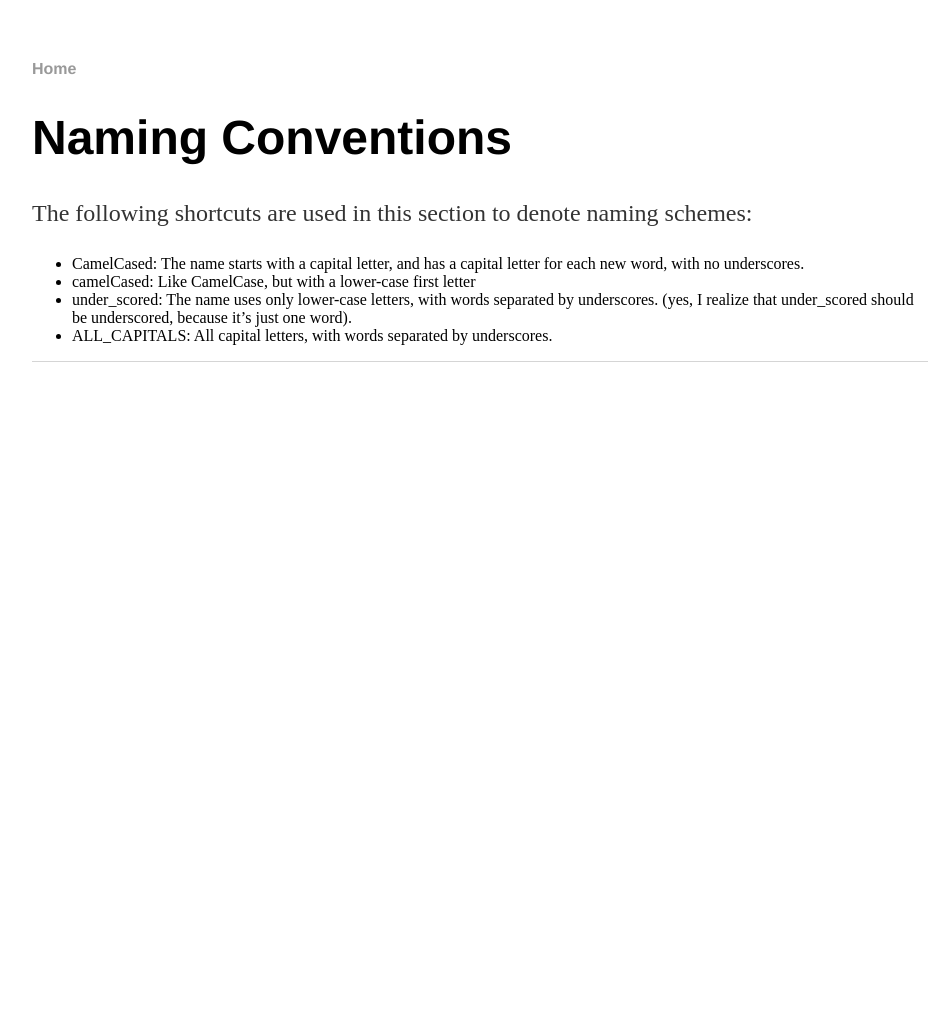
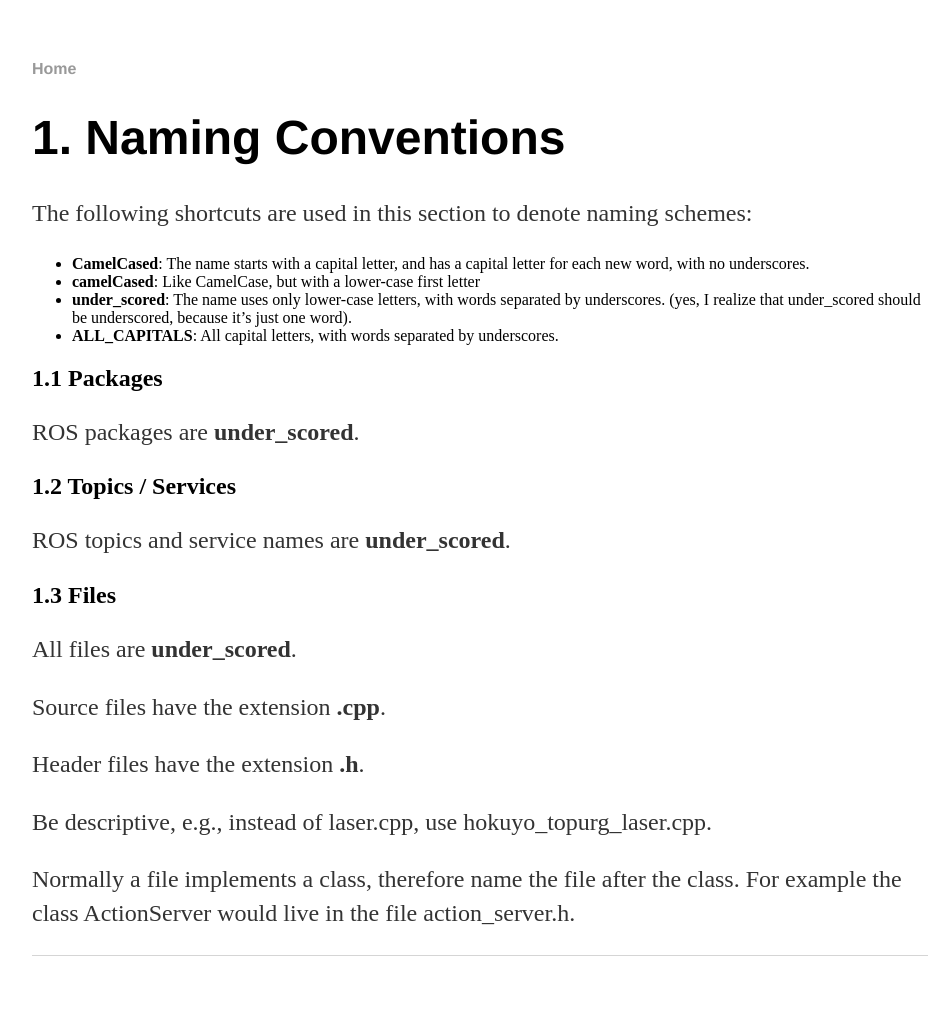
Before and after one commit to farshbafdoustar/style-guides, a Jekyll site: the page built from ros-cpp.md, in a window 1280 px wide. Shown: the whole page, without its empty margins (160-1111 px from the left). Built offline with Jekyll 4.4.1, drawn with Linux system fonts in a browser that asks for light colours; before the commit the page ends 900 px from its top, so only the background shows below that.

Commit message:
Update ros-cpp.md

```diff
--- a/ros-cpp.md
+++ b/ros-cpp.md
@@ -3,10 +3,27 @@
 title: "C++ codeing Style in ROS projects"
 ---
 
-# Naming Conventions
+# 1. Naming Conventions
 
 The following shortcuts are used in this section to denote naming schemes:
-- CamelCased: The name starts with a capital letter, and has a capital letter for each new word, with no underscores.
-- camelCased: Like CamelCase, but with a lower-case first letter
-- under_scored: The name uses only lower-case letters, with words separated by underscores. (yes, I realize that under_scored should be underscored, because it's just one word).
-- ALL_CAPITALS: All capital letters, with words separated by underscores.
+- **CamelCased**: The name starts with a capital letter, and has a capital letter for each new word, with no underscores.
+- **camelCased**: Like CamelCase, but with a lower-case first letter
+- **under_scored**: The name uses only lower-case letters, with words separated by underscores. (yes, I realize that under_scored should be underscored, because it's just one word).
+- **ALL_CAPITALS**: All capital letters, with words separated by underscores.
+
+## 1.1 Packages
+ROS packages are **under_scored**.
+
+## 1.2 Topics / Services
+ROS topics and service names are **under_scored**.
+
+## 1.3 Files
+All files are **under_scored**.
+
+Source files have the extension **.cpp**.
+
+Header files have the extension **.h**.
+
+Be descriptive, e.g., instead of laser.cpp, use hokuyo_topurg_laser.cpp.
+
+Normally a file implements a class, therefore name the file after the class. For example the class ActionServer would live in the file action_server.h.
```
